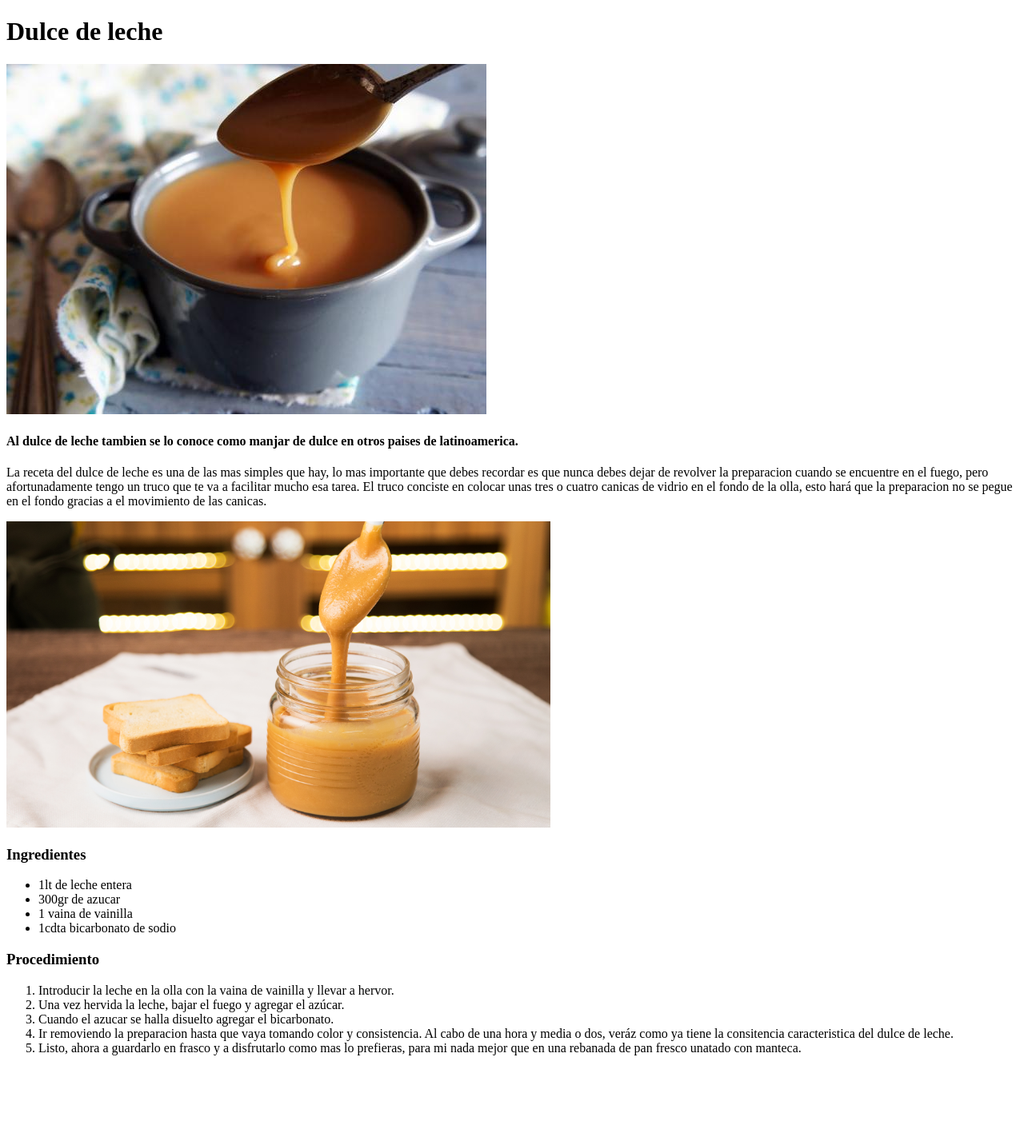
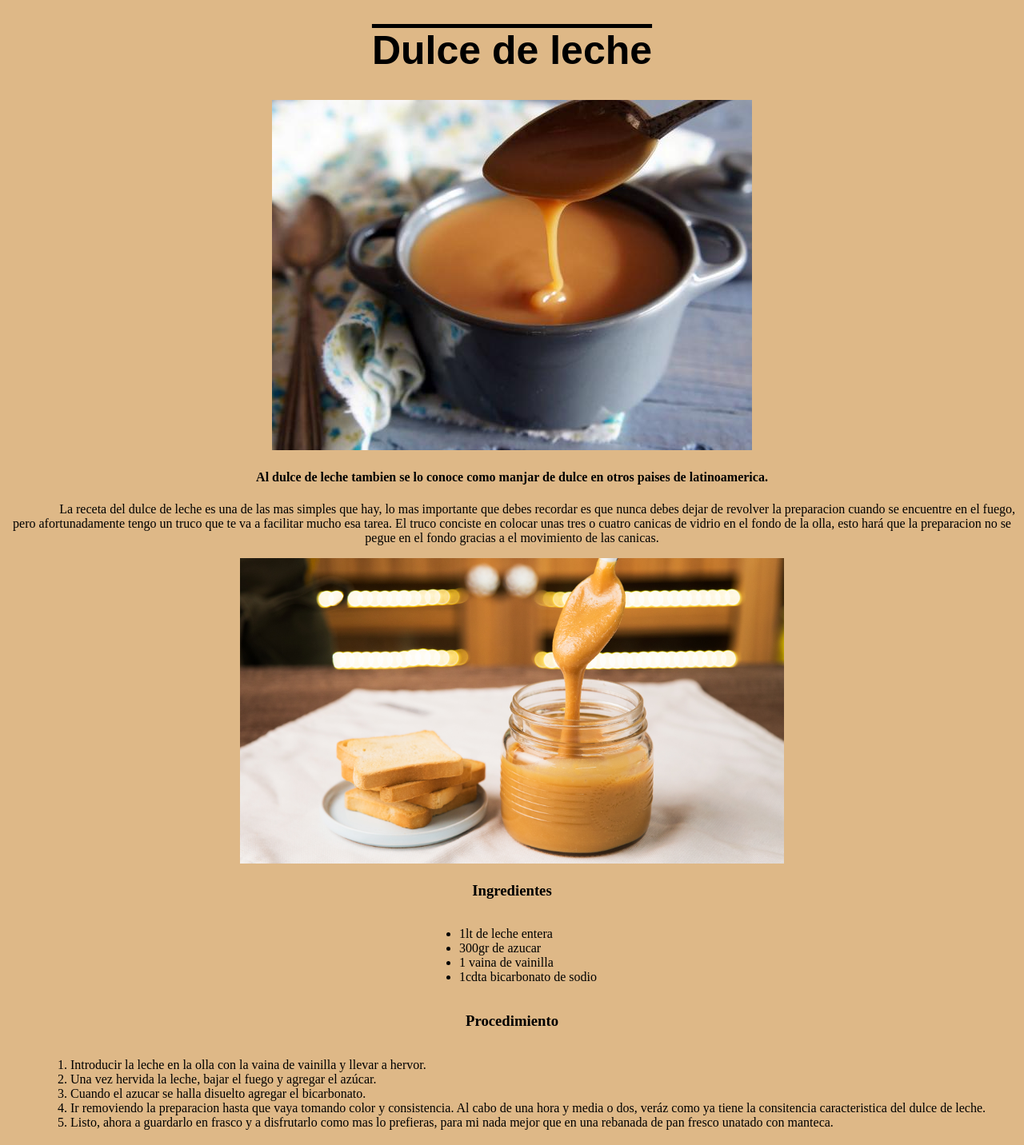
Before and after one commit to Horacio-Dirk/odin-recipes, a plain HTML site: page recipes/dulcedeleche.html in a window 1280 px wide. Shown: the whole page at 80% size. Before the commit the page ends 1336 px from the top, so only its background shows below. Drawn offline with Linux system fonts and the light colour scheme.

Commit message:
Add style.css and proper selectors

```diff
--- a/recipes/dulcedeleche.html
+++ b/recipes/dulcedeleche.html
@@ -3,9 +3,10 @@
     <head>
         <meta charset="UTF-8">
         <title>Receta Dulce de Leche</title>
+        <link rel="stylesheet" href="style.css">
     </head>
     <body>
-        <h1>Dulce de leche</h1>
+        <h1 id="title">Dulce de leche</h1>
         <img src="../images/dulcedeleche.jpg" alt="cuchara con un hilo de dulce de leche
         que cae sobre una holla con dulce de leche">
         <h4>Al dulce de leche tambien se lo conoce como manjar de dulce en otros paises
@@ -19,13 +20,16 @@
         </p>
         <img alt="frasco de dulce de leche y plato con cuatro tostadas a un lado." src="../images/dulcedeleche2.jpg" width="680">
         <h3>Ingredientes</h3>
+        <div class="parent">
         <ul>
             <li>1lt de leche entera</li>
             <li>300gr de azucar</li>
             <li>1 vaina de vainilla</li>
             <li>1cdta bicarbonato de sodio</li>
         </ul>
+        </div>
         <h3>Procedimiento</h3>
+        <div class="parent"div>
         <ol>
             <li>Introducir la leche en la olla con la vaina de vainilla y llevar a hervor.</li>
             <li>Una vez hervida la leche, bajar el fuego y agregar el azúcar.</li>
@@ -36,5 +40,6 @@
             <li>Listo, ahora a guardarlo en frasco y a disfrutarlo como mas lo prefieras, para mi
                 nada mejor que en una rebanada de pan fresco unatado con manteca.</li>
         </ol>
+        </div>
     </body>
 </html>
```
Also changed, not shown: recipes/churros.html (+6 -1 lines).
